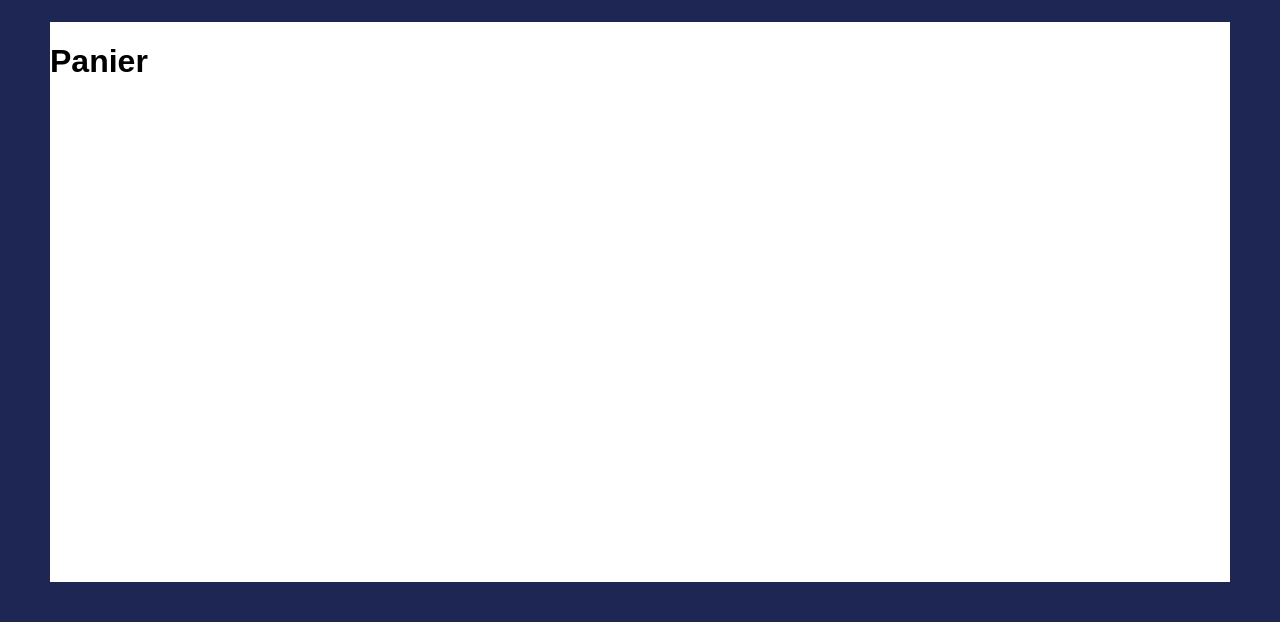
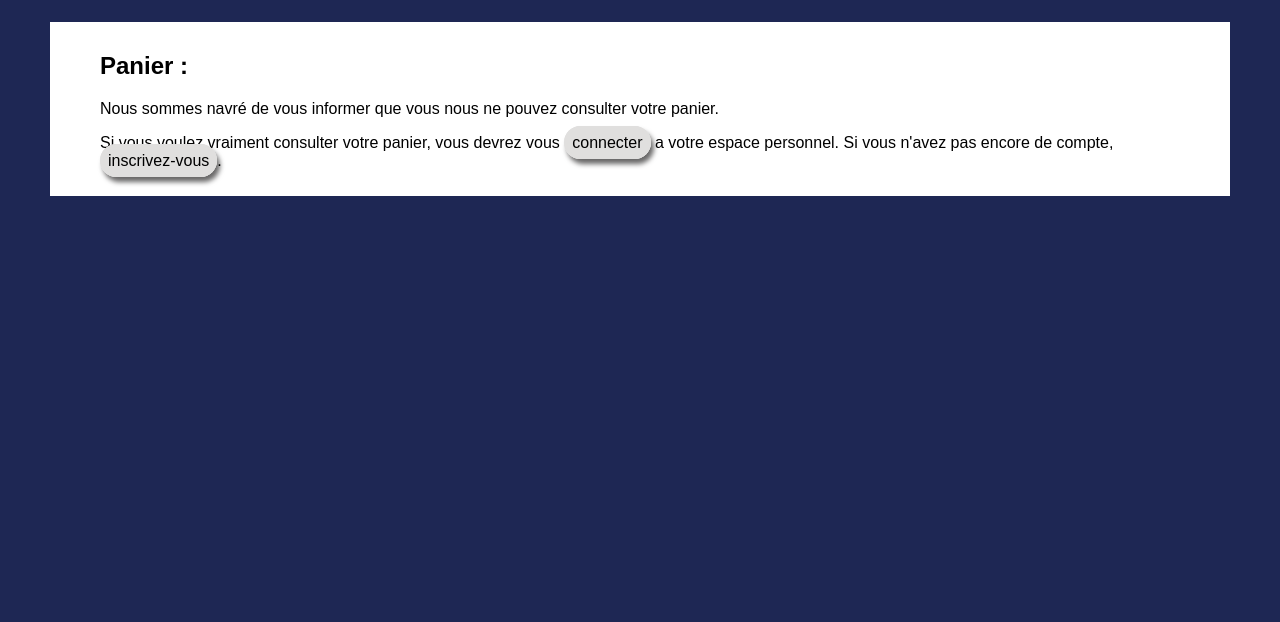
Before and after one commit to Tashiga/France-Voiture, a PHP site: page /panier.php in a window 1280 px wide. Shown: the part 148-770 px from the top of the page. Run offline with PHP 8.4, Linux system fonts and the light colour scheme.

Commit message:
refactor panier.php + css

```diff
--- a/site/inc/css/style.css
+++ b/site/inc/css/style.css
@@ -171,7 +171,7 @@ main{
 
 #sectionAccueil #comptes{
     display:inline-block;
-    width:90%;
+    width:91.5%;
     background-color:#e4e4e4;
     margin-top:-3px;
     margin:30px;
@@ -347,6 +347,17 @@ main{
     text-transform: uppercase;
 }
 
+/*Panier*/
+
+#sectionAPanier a{
+    text-decoration: none;
+    color:black;
+    background-color:#e0dfde;
+    border-radius: 20px;
+    padding: 5px;
+    border: 3px solid #e0dfde;
+    box-shadow: 3px 5px 5px #696868;
+}
 
 /*footer*/
 footer{
--- a/site/vue/panier.php
+++ b/site/vue/panier.php
@@ -3,8 +3,18 @@
 require_once("../inc/initialisation.php");
 require_once("../inc/haut_site.php");
 ?>
-		  <main>
-			<H1>Panier</H1>
-		</main>
+	<main style="height:auto; padding:50px; padding-top:10px; padding-bottom:10px">
+		<section id="sectionAPanier">
+			<H1>Panier : </H1>
+			<p>Nous sommes navré de vous informer que vous nous ne pouvez consulter
+				votre panier.
+			</p>
+			<p> Si vous voulez vraiment consulter votre panier, vous devrez
+				vous <a href="connexion.php">connecter</a> a votre espace personnel. Si
+				 vous n'avez pas encore de compte, <a href="inscription.php">inscrivez-vous</a>.
+			</p>
+
+		</section>
+	</main>
 
 <?php require_once("../inc/bas_site.php"); ?>
```
